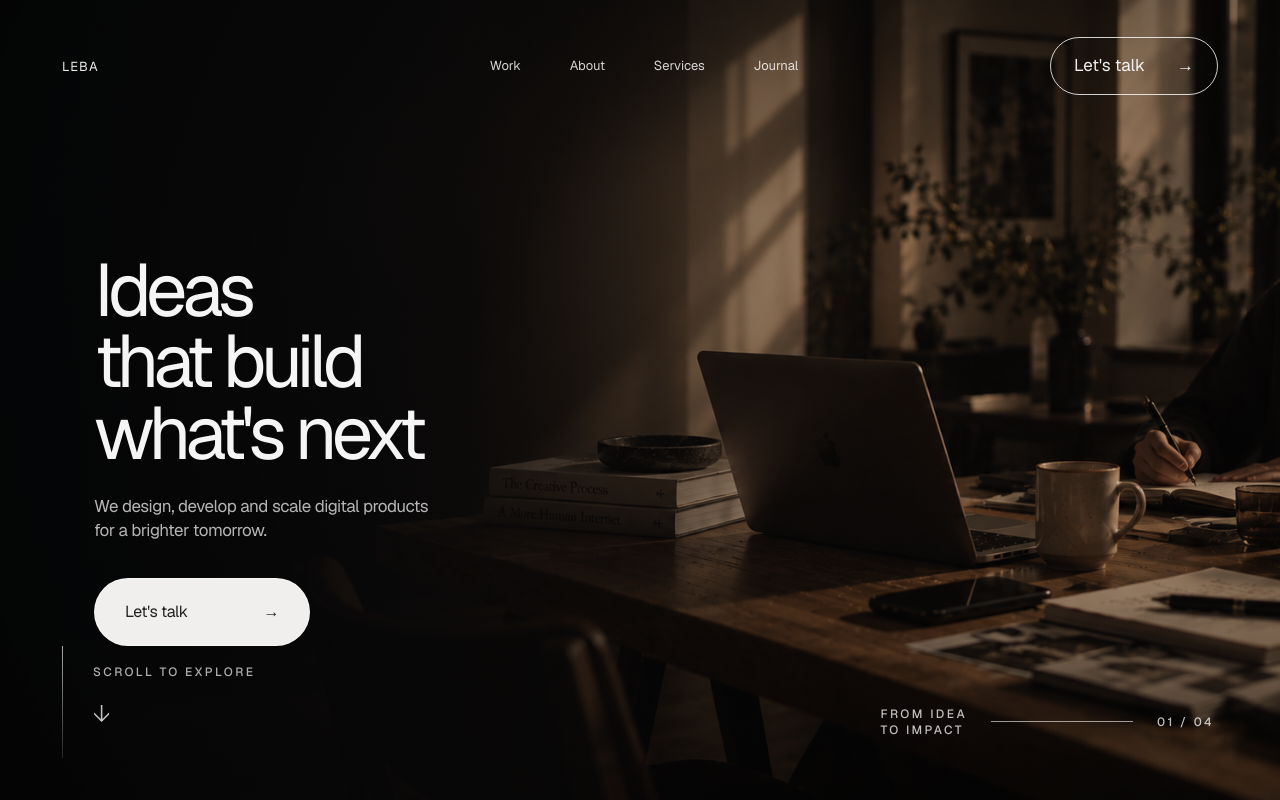
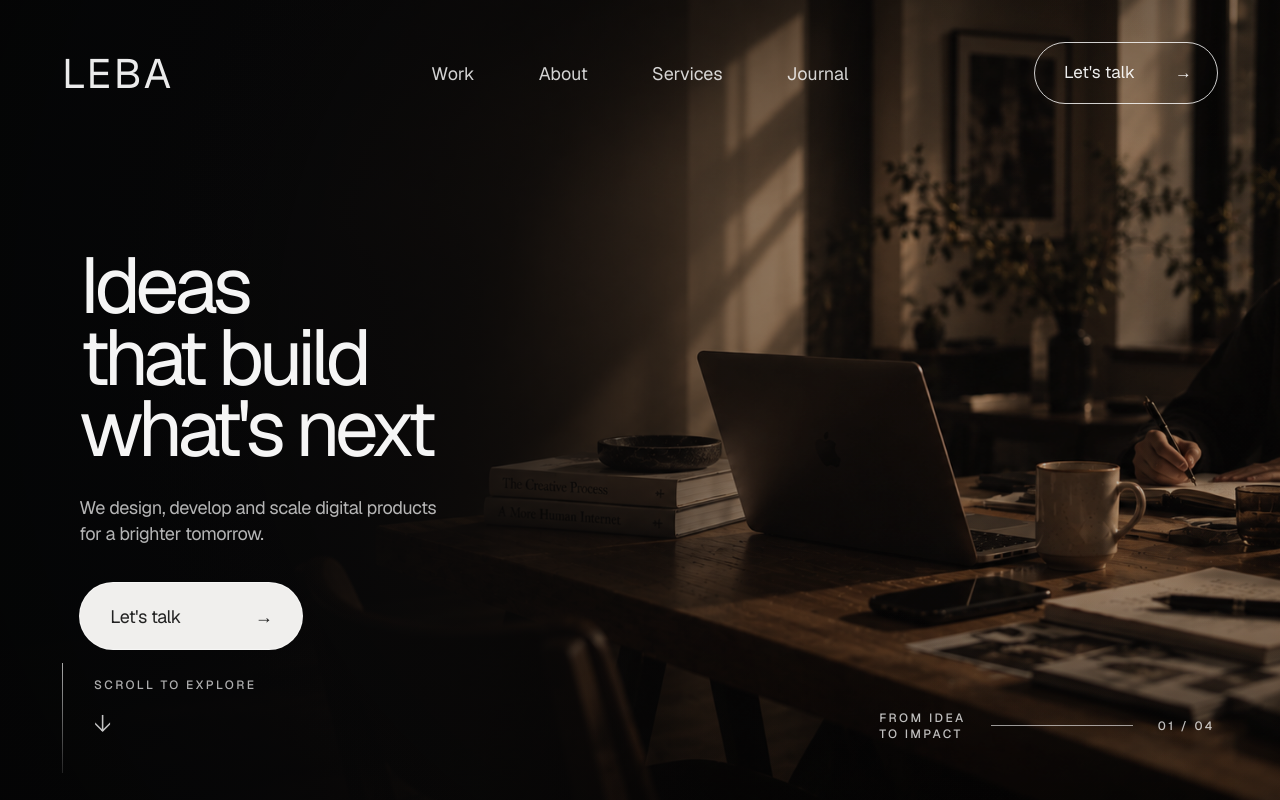
Before and after one commit to NicolasLlanos8799/weareleba, a Next.js app: page / in a window 1280 px wide. Built offline with nearby package versions, Linux system fonts and the light colour scheme.

Commit message:
style: align hero composition with supplied reference

```diff
--- a/styles/hero-reference-tuning.css
+++ b/styles/hero-reference-tuning.css
@@ -1,55 +1,57 @@
-/* Final desktop alignment pass: match the supplied hero composition */
+/* Desktop alignment pass — values calibrated against the supplied reference. */
 @media (min-width: 1025px) {
   .site-header-inner {
-    min-height: 124px;
-    padding: 32px clamp(62px, 4vw, 70px) 24px;
+    min-height: 132px;
+    padding: 42px 62px 28px;
     align-items: center;
   }
 
   .site-brand {
-    font-size: 13px;
+    font-size: 41px;
     line-height: 1;
-    letter-spacing: .095em;
+    font-weight: 400;
+    letter-spacing: .07em;
   }
 
   .site-nav {
-    gap: clamp(42px, 3.8vw, 64px);
-    font-size: 13px;
-    transform: translateX(4px);
+    gap: 64px;
+    font-size: 18px;
+    transform: none;
   }
 
   .site-header-cta {
-    min-width: 168px;
-    height: 58px;
-    padding: 0 23px;
-    gap: 22px;
+    min-width: 184px;
+    height: 62px;
+    padding: 0 25px 0 29px;
+    gap: 24px;
+    font-size: 17px;
   }
 
   .hero-content {
-    padding: 0 clamp(64px, 5.8vw, 96px) 0;
     min-height: 100svh;
+    padding: 0 clamp(62px, 6.2vw, 102px);
   }
 
   .hero-copy-cinematic {
     position: absolute;
-    left: clamp(94px, 6.1vw, 104px);
-    top: clamp(255px, 28.4vh, 305px);
-    width: min(100%, 620px);
+    top: clamp(250px, 28.5vh, 274px);
+    left: clamp(62px, 6.2vw, 102px);
+    width: min(100%, 650px);
     margin: 0;
     transform: none;
   }
 
   .hero-title {
-    max-width: 560px;
-    font-size: clamp(74px, 5.55vw, 96px);
-    line-height: .965;
-    letter-spacing: -.071em;
+    max-width: 610px;
+    font-size: clamp(78px, 6.15vw, 104px);
+    line-height: .91;
+    letter-spacing: -.067em;
   }
 
   .hero-body {
-    max-width: 530px;
-    margin-top: 25px;
-    font-size: clamp(17px, 1.24vw, 20px);
+    max-width: 580px;
+    margin-top: 30px;
+    font-size: clamp(18px, 1.42vw, 23px);
     line-height: 1.42;
   }
 
@@ -58,38 +60,49 @@
   }
 
   .button-primary {
-    min-width: 216px;
+    min-width: 224px;
     height: 68px;
     padding: 0 30px;
-    font-size: 16px;
+    font-size: 18px;
   }
 
   .hero-scroll-cue {
-    left: clamp(62px, 4vw, 68px);
-    bottom: 42px;
-    gap: 30px;
+    left: clamp(62px, 4.1vw, 68px);
+    bottom: 27px;
+    gap: 31px;
   }
 
   .hero-scroll-line {
-    height: 112px;
-    margin-top: -18px;
+    height: 110px;
+    margin-top: -14px;
   }
 
   .hero-scroll-cue > div {
-    gap: 16px;
+    gap: 13px;
+  }
+
+  .hero-scroll-cue .technical {
+    font-size: 12px;
+    letter-spacing: .2em;
+  }
+
+  .hero-scroll-arrow {
+    font-size: 24px;
   }
 
   .hero-system-caption {
-    right: clamp(66px, 5.1vw, 84px);
-    bottom: 62px;
-    gap: 24px;
+    right: clamp(62px, 5.1vw, 86px);
+    bottom: 58px;
+    gap: 25px;
   }
-}
 
-@media (min-width: 1500px) {
-  .hero-copy-cinematic {
-    left: 6.15vw;
-    top: 28.2vh;
+  .hero-system-caption .technical {
+    font-size: 12px;
+    letter-spacing: .2em;
+  }
+
+  .hero-caption-rule {
+    width: 142px;
   }
 }
 
```
